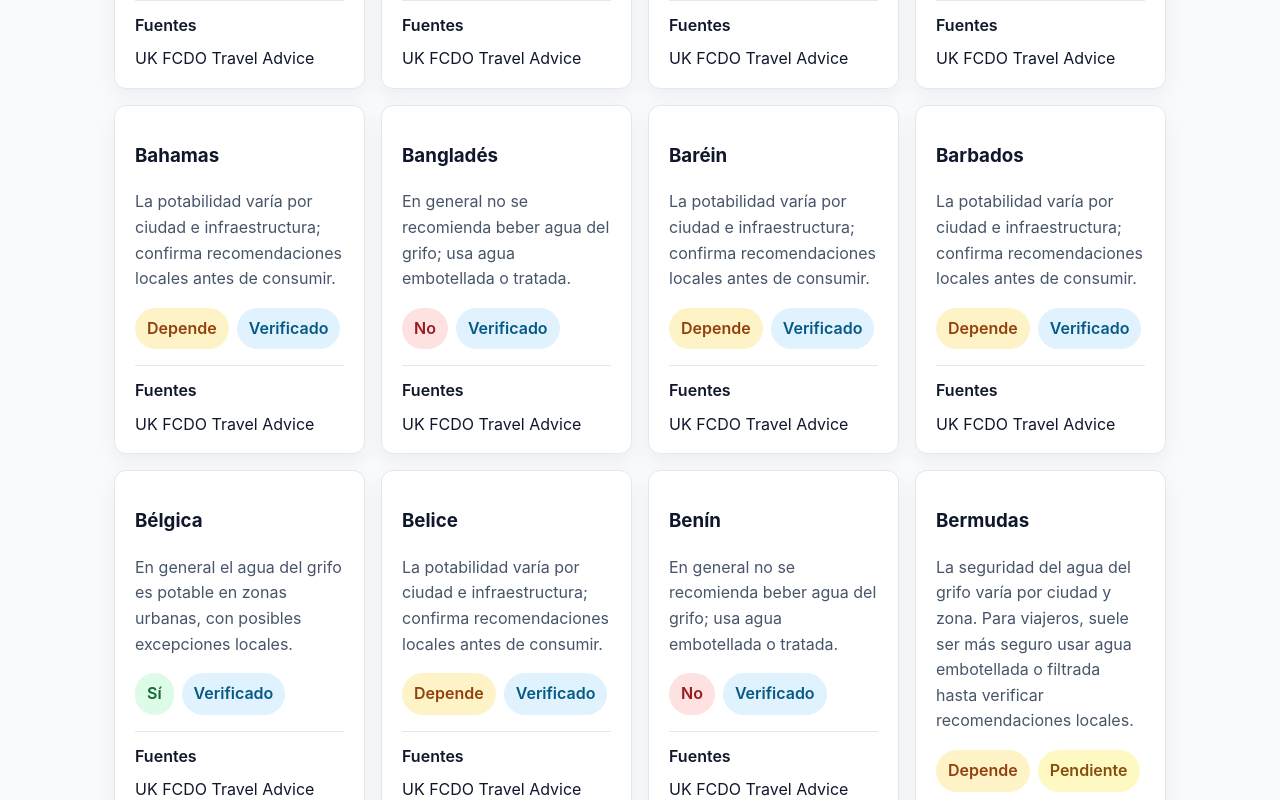
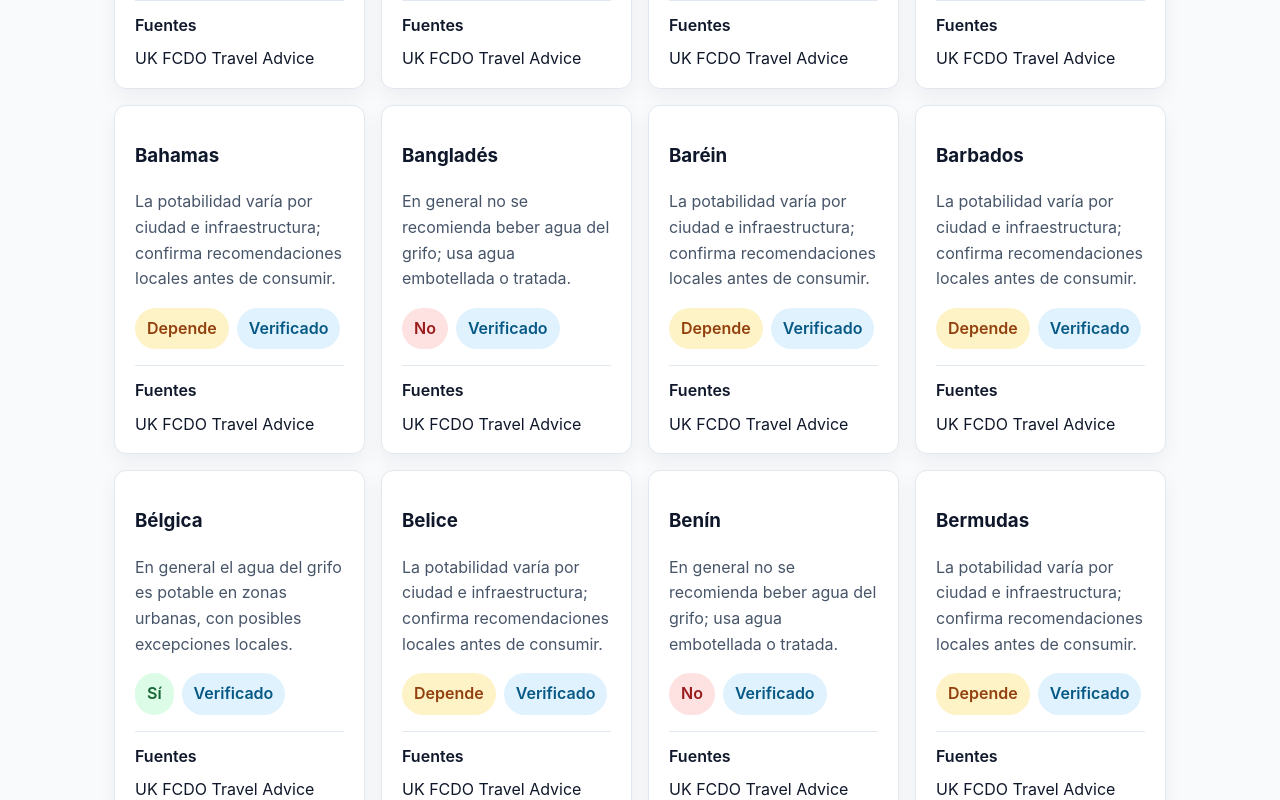
Before and after one commit to elpenultimo/aguadelgrifo, a Next.js app: page / in a window 1280 px wide. Shown: the part 2000-2800 px from the top of the page. Built offline with nearby package versions, Linux system fonts and the light colour scheme.

Commit message:
Add batch 4 verified overrides

```diff
--- a/src/data/verified-overrides.ts
+++ b/src/data/verified-overrides.ts
@@ -1013,6 +1013,306 @@ export const VERIFIED_OVERRIDES: Record<string, VerifiedOverride> = {
     shortAnswer: shortAnswers.no,
     updatedAt: updatedAtBatch3,
     sources: fcdp("suriname")
+  },
+  libia: {
+    status: "no",
+    shortAnswer: shortAnswers.no,
+    updatedAt: updatedAtBatch3,
+    sources: fcdp("libya")
+  },
+  mali: {
+    status: "no",
+    shortAnswer: shortAnswers.no,
+    updatedAt: updatedAtBatch3,
+    sources: fcdp("mali")
+  },
+  niger: {
+    status: "no",
+    shortAnswer: shortAnswers.no,
+    updatedAt: updatedAtBatch3,
+    sources: fcdp("niger")
+  },
+  "burkina-faso": {
+    status: "no",
+    shortAnswer: shortAnswers.no,
+    updatedAt: updatedAtBatch3,
+    sources: fcdp("burkina-faso")
+  },
+  "sierra-leona": {
+    status: "no",
+    shortAnswer: shortAnswers.no,
+    updatedAt: updatedAtBatch3,
+    sources: fcdp("sierra-leone")
+  },
+  liberia: {
+    status: "no",
+    shortAnswer: shortAnswers.no,
+    updatedAt: updatedAtBatch3,
+    sources: fcdp("liberia")
+  },
+  "republica-centroafricana": {
+    status: "no",
+    shortAnswer: shortAnswers.no,
+    updatedAt: updatedAtBatch3,
+    sources: fcdp("central-african-republic")
+  },
+  chad: {
+    status: "no",
+    shortAnswer: shortAnswers.no,
+    updatedAt: updatedAtBatch3,
+    sources: fcdp("chad")
+  },
+  "sudan-del-sur": {
+    status: "no",
+    shortAnswer: shortAnswers.no,
+    updatedAt: updatedAtBatch3,
+    sources: fcdp("south-sudan")
+  },
+  eritrea: {
+    status: "no",
+    shortAnswer: shortAnswers.no,
+    updatedAt: updatedAtBatch3,
+    sources: fcdp("eritrea")
+  },
+  somalia: {
+    status: "no",
+    shortAnswer: shortAnswers.no,
+    updatedAt: updatedAtBatch3,
+    sources: fcdp("somalia")
+  },
+  yibuti: {
+    status: "no",
+    shortAnswer: shortAnswers.no,
+    updatedAt: updatedAtBatch3,
+    sources: fcdp("djibouti")
+  },
+  "republica-democratica-del-congo": {
+    status: "no",
+    shortAnswer: shortAnswers.no,
+    updatedAt: updatedAtBatch3,
+    sources: fcdp("democratic-republic-of-the-congo")
+  },
+  congo: {
+    status: "no",
+    shortAnswer: shortAnswers.no,
+    updatedAt: updatedAtBatch3,
+    sources: fcdp("congo")
+  },
+  guyana: {
+    status: "no",
+    shortAnswer: shortAnswers.no,
+    updatedAt: updatedAtBatch3,
+    sources: fcdp("guyana")
+  },
+  "santa-lucia": {
+    status: "depende",
+    shortAnswer: shortAnswers.depende,
+    updatedAt: updatedAtBatch3,
+    sources: fcdp("saint-lucia")
+  },
+  "san-vicente-y-las-granadinas": {
+    status: "depende",
+    shortAnswer: shortAnswers.depende,
+    updatedAt: updatedAtBatch3,
+    sources: fcdp("saint-vincent-and-the-grenadines")
+  },
+  "san-cristobal-y-nieves": {
+    status: "depende",
+    shortAnswer: shortAnswers.depende,
+    updatedAt: updatedAtBatch3,
+    sources: fcdp("saint-kitts-and-nevis")
+  },
+  bermudas: {
+    status: "depende",
+    shortAnswer: shortAnswers.depende,
+    updatedAt: updatedAtBatch3,
+    sources: fcdp("bermuda")
+  },
+  curazao: {
+    status: "depende",
+    shortAnswer: shortAnswers.depende,
+    updatedAt: updatedAtBatch3,
+    sources: fcdp("curacao")
+  },
+  "islas-caiman": {
+    status: "depende",
+    shortAnswer: shortAnswers.depende,
+    updatedAt: updatedAtBatch3,
+    sources: fcdp("cayman-islands")
+  },
+  kuwait: {
+    status: "depende",
+    shortAnswer: shortAnswers.depende,
+    updatedAt: updatedAtBatch3,
+    sources: fcdp("kuwait")
+  },
+  irak: {
+    status: "no",
+    shortAnswer: shortAnswers.no,
+    updatedAt: updatedAtBatch3,
+    sources: fcdp("iraq")
+  },
+  iran: {
+    status: "no",
+    shortAnswer: shortAnswers.no,
+    updatedAt: updatedAtBatch3,
+    sources: fcdp("iran")
+  },
+  afganistan: {
+    status: "no",
+    shortAnswer: shortAnswers.no,
+    updatedAt: updatedAtBatch3,
+    sources: fcdp("afghanistan")
+  },
+  butan: {
+    status: "depende",
+    shortAnswer: shortAnswers.depende,
+    updatedAt: updatedAtBatch3,
+    sources: fcdp("bhutan")
+  },
+  "timor-oriental": {
+    status: "no",
+    shortAnswer: shortAnswers.no,
+    updatedAt: updatedAtBatch3,
+    sources: fcdp("timor-leste")
+  },
+  yemen: {
+    status: "no",
+    shortAnswer: shortAnswers.no,
+    updatedAt: updatedAtBatch3,
+    sources: fcdp("yemen")
+  },
+  palestina: {
+    status: "no",
+    shortAnswer: shortAnswers.no,
+    updatedAt: updatedAtBatch3,
+    sources: fcdp("the-occupied-palestinian-territories")
+  },
+  "papua-nueva-guinea": {
+    status: "no",
+    shortAnswer: shortAnswers.no,
+    updatedAt: updatedAtBatch3,
+    sources: fcdp("papua-new-guinea")
+  },
+  samoa: {
+    status: "depende",
+    shortAnswer: shortAnswers.depende,
+    updatedAt: updatedAtBatch3,
+    sources: fcdp("samoa")
+  },
+  tonga: {
+    status: "depende",
+    shortAnswer: shortAnswers.depende,
+    updatedAt: updatedAtBatch3,
+    sources: fcdp("tonga")
+  },
+  vanuatu: {
+    status: "depende",
+    shortAnswer: shortAnswers.depende,
+    updatedAt: updatedAtBatch3,
+    sources: fcdp("vanuatu")
+  },
+  "islas-salomon": {
+    status: "no",
+    shortAnswer: shortAnswers.no,
+    updatedAt: updatedAtBatch3,
+    sources: fcdp("solomon-islands")
+  },
+  comoras: {
+    status: "no",
+    shortAnswer: shortAnswers.no,
+    updatedAt: updatedAtBatch3,
+    sources: fcdp("comoros")
+  },
+  "santo-tome-y-principe": {
+    status: "no",
+    shortAnswer: shortAnswers.no,
+    updatedAt: updatedAtBatch3,
+    sources: fcdp("sao-tome-and-principe")
+  },
+  "guinea-ecuatorial": {
+    status: "no",
+    shortAnswer: shortAnswers.no,
+    updatedAt: updatedAtBatch3,
+    sources: fcdp("equatorial-guinea")
+  },
+  gabon: {
+    status: "no",
+    shortAnswer: shortAnswers.no,
+    updatedAt: updatedAtBatch3,
+    sources: fcdp("gabon")
+  },
+  burundi: {
+    status: "no",
+    shortAnswer: shortAnswers.no,
+    updatedAt: updatedAtBatch3,
+    sources: fcdp("burundi")
+  },
+  "corea-del-norte": {
+    status: "no",
+    shortAnswer: shortAnswers.no,
+    updatedAt: updatedAtBatch3,
+    sources: fcdp("north-korea")
+  },
+  micronesia: {
+    status: "depende",
+    shortAnswer: shortAnswers.depende,
+    updatedAt: updatedAtBatch3,
+    sources: fcdp("micronesia")
+  },
+  kiribati: {
+    status: "depende",
+    shortAnswer: shortAnswers.depende,
+    updatedAt: updatedAtBatch3,
+    sources: fcdp("kiribati")
+  },
+  tuvalu: {
+    status: "depende",
+    shortAnswer: shortAnswers.depende,
+    updatedAt: updatedAtBatch3,
+    sources: fcdp("tuvalu")
+  },
+  nauru: {
+    status: "depende",
+    shortAnswer: shortAnswers.depende,
+    updatedAt: updatedAtBatch3,
+    sources: fcdp("nauru")
+  },
+  "islas-marshall": {
+    status: "depende",
+    shortAnswer: shortAnswers.depende,
+    updatedAt: updatedAtBatch3,
+    sources: fcdp("marshall-islands")
+  },
+  "islas-malvinas": {
+    status: "depende",
+    shortAnswer: shortAnswers.depende,
+    updatedAt: updatedAtBatch3,
+    sources: fcdp("falkland-islands")
+  },
+  groenlandia: {
+    status: "depende",
+    shortAnswer: shortAnswers.depende,
+    updatedAt: updatedAtBatch3,
+    sources: fcdp("greenland")
+  },
+  "islas-turcas-y-caicos": {
+    status: "depende",
+    shortAnswer: shortAnswers.depende,
+    updatedAt: updatedAtBatch3,
+    sources: fcdp("turks-and-caicos-islands")
+  },
+  "islas-virgenes-eeuu": {
+    status: "depende",
+    shortAnswer: shortAnswers.depende,
+    updatedAt: updatedAtBatch3,
+    sources: fcdp("virgin-islands-us")
+  },
+  palaos: {
+    status: "depende",
+    shortAnswer: shortAnswers.depende,
+    updatedAt: updatedAtBatch3,
+    sources: fcdp("palau")
   }
 };
 
```
